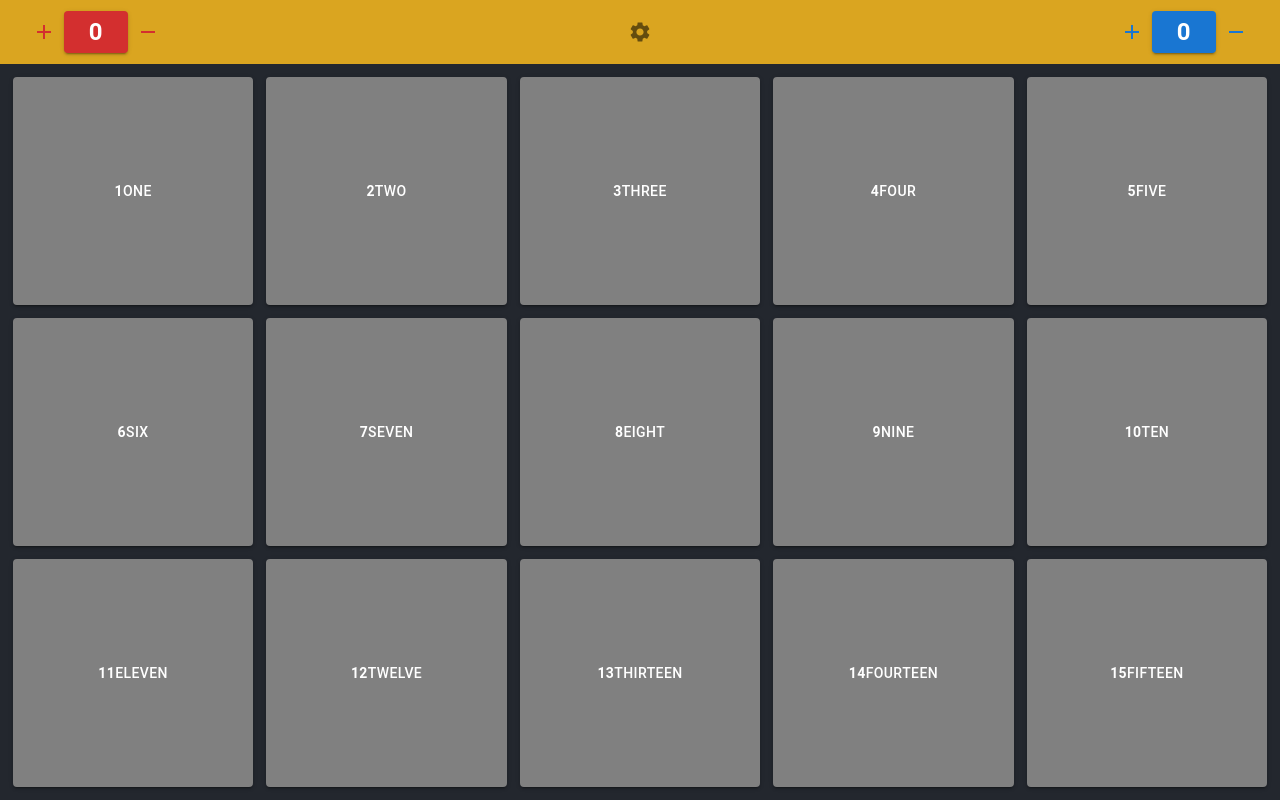
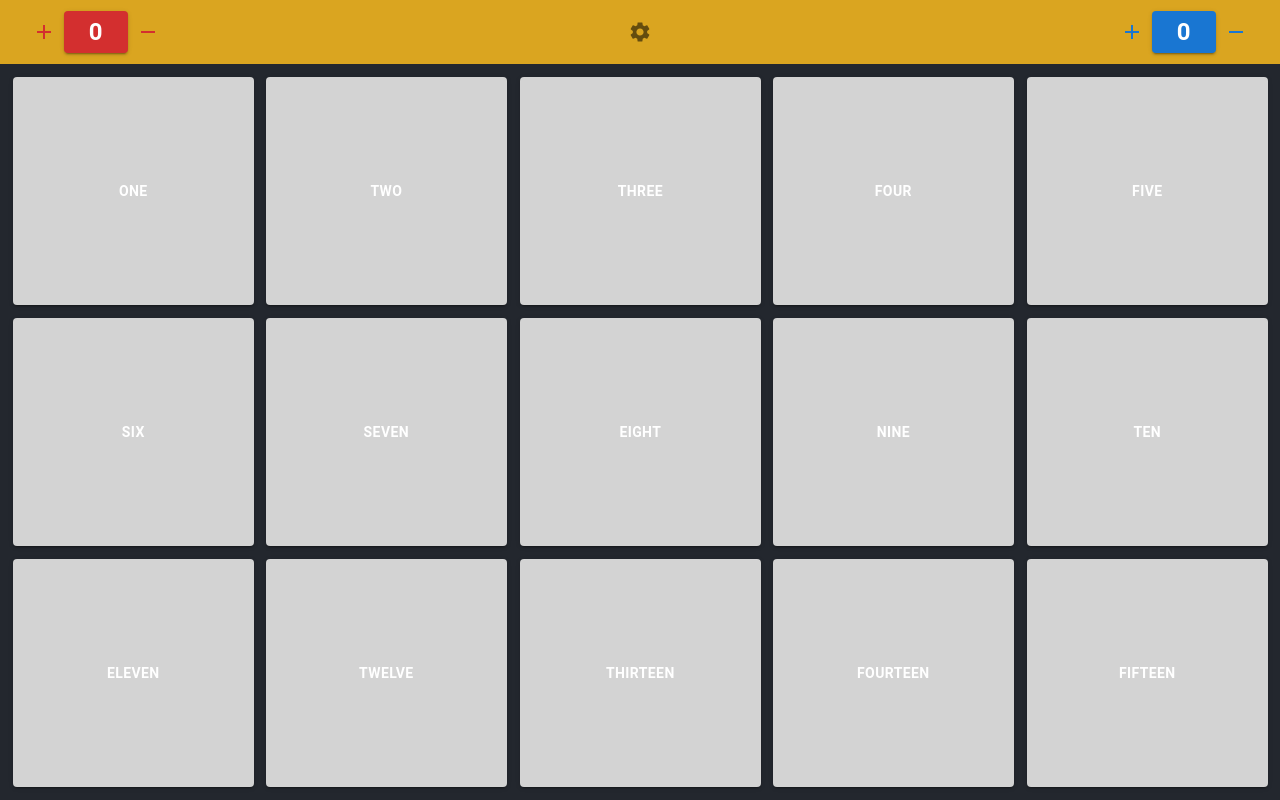
Before and after one commit to delbertina/FlipCardGrid, a React (Create React App) app: page / in a window 1280 px wide. Built offline with nearby package versions, Linux system fonts and the light colour scheme; the HTML template or start-up script is replaced by a standard one.

Commit message:
Pretty much done, pack it up bois

```diff
--- a/package.json
+++ b/package.json
@@ -19,6 +19,7 @@
     "react": "^18.2.0",
     "react-dom": "^18.2.0",
     "react-scripts": "5.0.1",
+    "react-transition-group": "^4.4.5",
     "sass": "^1.69.5",
     "typescript": "^4.9.5",
     "web-vitals": "^2.1.4"
--- /dev/null
+++ b/src/components/flippable-grid-button/flippable-grid-button.scss
@@ -0,0 +1,44 @@
+.flippable-grid-button-wrapper {
+  height: 100%;
+  width: 100%;
+  perspective: 1000px;
+}
+
+.flippable-grid-button {
+  height: 100%;
+  width: 100%;
+
+  position: relative;
+
+  transform-style: preserve-3d;
+
+  transition: transform 1000ms;
+}
+
+
+.flippable-grid-button-transition-flip-exit {
+  transform: rotateY(0deg);
+}
+
+.flippable-grid-button-transition-flip-exit-active {
+  transform: rotateY(180deg);
+  transition: transform 1000ms;
+}
+
+.flippable-grid-button-transition-flip-exit-done {
+  transform: rotateY(180deg);
+}
+
+.flippable-grid-button-front, .flippable-grid-button-back {
+  height: 100%;
+  width: 100%;
+
+  position: absolute;
+
+  -webkit-backface-visibility: hidden;
+  backface-visibility: hidden;
+}
+
+.flippable-grid-button-back {
+  transform: rotateY(180deg);
+}
--- /dev/null
+++ b/src/components/flippable-grid-button/flippable-grid-button.tsx
@@ -0,0 +1,45 @@
+import "./flippable-grid-button.scss";
+import { GridItem } from "../../types/grid-item";
+import GridButton from "../grid-button/grid-button";
+import {CSSTransition} from 'react-transition-group';
+import { useEffect, useRef, useState } from "react";
+
+export interface FlippableGridButtonProps {
+  frontButtonData: GridItem;
+  backButtonData: GridItem;
+  isButtonFlipped: boolean;
+  buttonClicked: () => void;
+}
+
+function FlippableGridButton(props: FlippableGridButtonProps) {
+
+  const [isFlipped, setIsFlipped] = useState(props.isButtonFlipped);
+  const ref = useRef(null);
+
+  useEffect(() => {
+    setIsFlipped((current) => !current);
+  }, [props.isButtonFlipped])
+
+  return (
+    <div className="flippable-grid-button-wrapper">
+      <CSSTransition in={isFlipped} timeout={1000} classNames="flippable-grid-button-transition-flip" nodeRef={ref}>
+      <div className="flippable-grid-button" ref={ref}>
+        <div className="flippable-grid-button-front">
+          <GridButton
+            buttonData={props.frontButtonData}
+            buttonClicked={() => props.buttonClicked()}
+          />
+        </div>
+        <div className="flippable-grid-button-back">
+          <GridButton
+            buttonData={props.backButtonData}
+            buttonClicked={() => props.buttonClicked()}
+          />
+        </div>
+      </div>
+      </CSSTransition>
+    </div>
+  );
+}
+
+export default FlippableGridButton;
--- a/src/components/grid-button/grid-button.scss
+++ b/src/components/grid-button/grid-button.scss
@@ -3,5 +3,9 @@
   > button {
     height: 100%;
     width: 100%;
+
+    display: flex;
+    justify-content: center;
+    align-items: center;
   }
 }
--- a/src/components/grid-button/grid-button.tsx
+++ b/src/components/grid-button/grid-button.tsx
@@ -15,8 +15,8 @@ function GridButton(props: GridButtonProps) {
         onClick={() => props.buttonClicked()}
         color="primary"
       >
-        <strong>{props.buttonData.order}</strong>
-        {props.buttonData.title}
+        <strong>{props.buttonData.title}</strong>
+        {props.buttonData.subtitle}
       </Button>
     </div>
   );
--- a/src/pages/two-team-guessing/two-team-guessing-data.tsx
+++ b/src/pages/two-team-guessing/two-team-guessing-data.tsx
@@ -1,75 +1,75 @@
-import { GridItem } from "../../types/grid-item";
+import { FlippableGridItem } from "../../types/grid-item";
 
-export const TwoTeamGuessingGridItems: GridItem[][] = [
+export const TwoTeamGuessingGridItems: FlippableGridItem[][] = [
   [
     {
-            order: 1,
-            title: "One"
+      front: { title: "1" },
+      back: { title: "One" },
     },
     {
-            order: 2,
-            title: "Two"
+      front: { title: "2" },
+      back: { title: "Two" },
     },
     {
-            order: 3,
-            title: "Three"
+      front: { title: "3" },
+      back: { title: "Three" },
     },
     {
-            order: 4,
-            title: "Four"
+      front: { title: "4" },
+      back: { title: "Four" },
     },
     {
-            order: 5,
-            title: "Five"
-        }
+      front: { title: "5" },
+      back: { title: "Five" },
+    },
   ],
   [
     {
-            order: 6,
-            title: "Six"
+      front: { title: "6" },
+      back: { title: "Six" },
     },
     {
-            order: 7,
-            title: "Seven"
+      front: { title: "7" },
+      back: { title: "Seven" },
     },
     {
-            order: 8,
-            title: "Eight"
+      front: { title: "8" },
+      back: { title: "Eight" },
     },
     {
-            order: 9,
-            title: "Nine"
+      front: { title: "9" },
+      back: { title: "Nine" },
     },
     {
-            order: 10,
-            title: "Ten"
-        }
+      front: { title: "10" },
+      back: { title: "Ten" },
+    },
   ],
   [
     {
-            order: 11,
-            title: "Eleven"
+      front: { title: "11" },
+      back: { title: "Eleven" },
     },
     {
-            order: 12,
-            title: "Twelve"
+      front: { title: "12" },
+      back: { title: "Twelve" },
     },
     {
-            order: 13,
-            title: "Thirteen"
+      front: { title: "13" },
+      back: { title: "Thirteen" },
     },
     {
-            order: 14,
-            title: "Fourteen"
+      front: { title: "14" },
+      back: { title: "Fourteen" },
     },
     {
-            order: 15,
-            title: "Fifteen"
-        }
-    ]
-]
+      front: { title: "15" },
+      back: { title: "Fifteen" },
+    },
+  ],
+];
 
 export enum TwoTeamGuessingTeams {
   RED = "RED",
-    BLUE = "BLUE"
+  BLUE = "BLUE",
 }
--- a/src/pages/two-team-guessing/two-team-guessing.scss
+++ b/src/pages/two-team-guessing/two-team-guessing.scss
@@ -1,3 +1,10 @@
+.two-team-guessing {
+  overflow: hidden;
+  flex: 1;
+  display: flex;
+  flex-direction: column;
+}
+
 .two-team-guessing-toolbar {
   display: flex;
   flex-direction: row;
@@ -52,22 +59,32 @@
   }
 }
 
-.two-team-guessing-grid-row-item-selecting > .grid-button > button {
+.two-team-guessing-grid-row-item-selecting  .grid-button > button {
   border: 2px solid goldenrod;
 }
 
-.two-team-guessing-grid-item-unselected > .grid-button > button {
-  background: gray;
+.two-team-guessing-grid-item-unselected {
+  .flippable-grid-button-front  .grid-button > button {
+    background: gray;
+  }
+  .flippable-grid-button-back  .grid-button > button {
+    background: lightgray;
+  }
 }
 
-.two-team-guessing-grid-item-selected-red > .grid-button > button {
+.two-team-guessing-grid-item-selected-red  .grid-button > button {
   background: firebrick;
 }
 
-.two-team-guessing-grid-item-selected-blue > .grid-button > button {
+.two-team-guessing-grid-item-selected-blue  .grid-button > button {
   background: royalblue;
 }
 
-.two-team-guessing-grid-item-selected-both > .grid-button > button {
-  background: linear-gradient(90deg, firebrick 50%, royalblue 50%);
+.two-team-guessing-grid-item-selected-both {
+  .flippable-grid-button-front  .grid-button > button {
+    background: linear-gradient(90deg, firebrick 50%, royalblue 50%);
+  }
+  .flippable-grid-button-back  .grid-button > button {
+    background: linear-gradient(90deg, royalblue 50%, firebrick 50%);
+  }
 }
--- a/src/pages/two-team-guessing/two-team-guessing.tsx
+++ b/src/pages/two-team-guessing/two-team-guessing.tsx
@@ -4,17 +4,18 @@ import { Button, IconButton, Toolbar } from "@mui/material";
 import SettingsIcon from "@mui/icons-material/Settings";
 import AddIcon from "@mui/icons-material/Add";
 import RemoveIcon from "@mui/icons-material/Remove";
-import { GridItem } from "../../types/grid-item";
+import { FlippableGridItem } from "../../types/grid-item";
 import {
   TwoTeamGuessingGridItems,
   TwoTeamGuessingTeams,
 } from "./two-team-guessing-data";
-import GridButton from "../../components/grid-button/grid-button";
+import FlippableGridButton from "../../components/flippable-grid-button/flippable-grid-button";
 
 interface TwoTeamGuessingPageProps {}
 
 interface TwoTeamGuessingPageState {
-  gridItems: GridItem[][];
+  gridItems: FlippableGridItem[][];
+  flippedItems: number[];
   redScore: number;
   blueScore: number;
   redSelected: number;
@@ -31,30 +32,35 @@ class TwoTeamGuessing extends React.Component<
 
     this.state = {
       gridItems: TwoTeamGuessingGridItems,
+      flippedItems: [],
       redScore: 0,
       blueScore: 0,
-      redSelected: 0,
-      blueSelected: 0,
+      redSelected: -1,
+      blueSelected: -1,
       selecting: undefined,
     };
   }
 
-  private getGridItemClasses(order: number): string {
+  private getGridItemClasses(index: number): string {
     const baseClass =
       "two-team-guessing-grid-row-item " +
       (this.state.selecting
         ? "two-team-guessing-grid-row-item-selecting "
         : "");
-    if (this.state.redSelected === order && this.state.blueSelected === order) {
+    if (this.state.redSelected === index && this.state.blueSelected === index) {
       return baseClass + "two-team-guessing-grid-item-selected-both";
     }
-    if (this.state.redSelected === order) {
+    if (this.state.redSelected === index) {
       return baseClass + "two-team-guessing-grid-item-selected-red";
     }
-    if (this.state.blueSelected === order) {
+    if (this.state.blueSelected === index) {
       return baseClass + "two-team-guessing-grid-item-selected-blue";
     }
     return baseClass + "two-team-guessing-grid-item-unselected";
+  }
+
+  private getIsFlipped(index: number): boolean {
+    return !(this.state.flippedItems.indexOf(index) > -1);
   }
 
   private toggleSelecting(team?: TwoTeamGuessingTeams): void {
@@ -63,24 +69,30 @@ class TwoTeamGuessing extends React.Component<
     });
   }
 
-  private handleGridButtonClick(order: number): void {
+  private handleGridButtonClick(index: number): void {
     if (this.state.selecting) {
       this.toggleSelecting();
       if (this.state.selecting === TwoTeamGuessingTeams.RED) {
-        if (this.state.redSelected === order) {
-          this.setState({ redSelected: 0 });
+        if (this.state.redSelected === index) {
+          this.setState({ redSelected: -1 });
         } else {
-          this.setState({ redSelected: order });
+          this.setState({ redSelected: index });
         }
       } else {
-        if (this.state.blueSelected === order) {
-          this.setState({ blueSelected: 0 });
+        if (this.state.blueSelected === index) {
+          this.setState({ blueSelected: -1 });
         } else {
-          this.setState({ blueSelected: order });
+          this.setState({ blueSelected: index });
         }
       }
+    } else {
+      const isFlipped = this.state.flippedItems.indexOf(index);
+      const newArray =
+        isFlipped > -1
+          ? [...this.state.flippedItems.filter((item) => item !== index)]
+          : [...this.state.flippedItems, index];
+      this.setState({ flippedItems: newArray });
     }
-    // flip over card
   }
 
   private incrementRedScore(inc: number): void {
@@ -95,10 +107,14 @@ class TwoTeamGuessing extends React.Component<
 
   render() {
     return (
-      <>
+      <div className="two-team-guessing">
         <Toolbar className="two-team-guessing-toolbar">
           <div className="two-team-guessing-toolbar-group two-team-guessing-toolbar-group-left">
-            <IconButton aria-label="" color="error" onClick={() => this.incrementRedScore(1)}>
+            <IconButton
+              aria-label=""
+              color="error"
+              onClick={() => this.incrementRedScore(1)}
+            >
               <AddIcon />
             </IconButton>
             <div className="two-team-guessing-toolbar-text-button">
@@ -110,7 +126,11 @@ class TwoTeamGuessing extends React.Component<
                 <strong>{this.state.redScore}</strong>
               </Button>
             </div>
-            <IconButton aria-label="" color="error" onClick={() => this.incrementRedScore(-1)}>
+            <IconButton
+              aria-label=""
+              color="error"
+              onClick={() => this.incrementRedScore(-1)}
+            >
               <RemoveIcon />
             </IconButton>
           </div>
@@ -120,7 +140,11 @@ class TwoTeamGuessing extends React.Component<
             </IconButton>
           </div>
           <div className="two-team-guessing-toolbar-group two-team-guessing-toolbar-group-right">
-            <IconButton aria-label="" color="primary" onClick={() => this.incrementBlueScore(1)}>
+            <IconButton
+              aria-label=""
+              color="primary"
+              onClick={() => this.incrementBlueScore(1)}
+            >
               <AddIcon />
             </IconButton>
             <div className="two-team-guessing-toolbar-text-button">
@@ -133,7 +157,11 @@ class TwoTeamGuessing extends React.Component<
                 <strong>{this.state.blueScore}</strong>
               </Button>
             </div>
-            <IconButton aria-label="" color="primary" onClick={() => this.incrementBlueScore(-1)}>
+            <IconButton
+              aria-label=""
+              color="primary"
+              onClick={() => this.incrementBlueScore(-1)}
+            >
               <RemoveIcon />
             </IconButton>
           </div>
@@ -143,19 +171,25 @@ class TwoTeamGuessing extends React.Component<
             <div className="two-team-guessing-grid-row" key={listIndex}>
               {itemList.map((item, itemIndex) => (
                 <div
-                  className={this.getGridItemClasses(item.order)}
+                  className={this.getGridItemClasses(itemIndex + listIndex * 5)}
                   key={itemIndex}
                 >
-                  <GridButton
-                    buttonData={item}
-                    buttonClicked={() => this.handleGridButtonClick(item.order)}
+                  <FlippableGridButton
+                    isButtonFlipped={this.getIsFlipped(
+                      itemIndex + listIndex * 5
+                    )}
+                    frontButtonData={item.front}
+                    backButtonData={item.back}
+                    buttonClicked={() =>
+                      this.handleGridButtonClick(itemIndex + listIndex * 5)
+                    }
                   />
                 </div>
               ))}
             </div>
           ))}
         </div>
-      </>
+      </div>
     );
   }
 }
--- a/src/types/grid-item.ts
+++ b/src/types/grid-item.ts
@@ -1,6 +1,10 @@
 export interface GridItem {
-    order: number;
     title: string;
     subtitle?: string;
     image_src?: string;
 }
+
+export interface FlippableGridItem {
+    front: GridItem;
+    back: GridItem;
+}
```
Also changed, not shown: 2 other files (tests, documents, lock files or other folders). Lines whose indentation alone changed are shown as unchanged.
